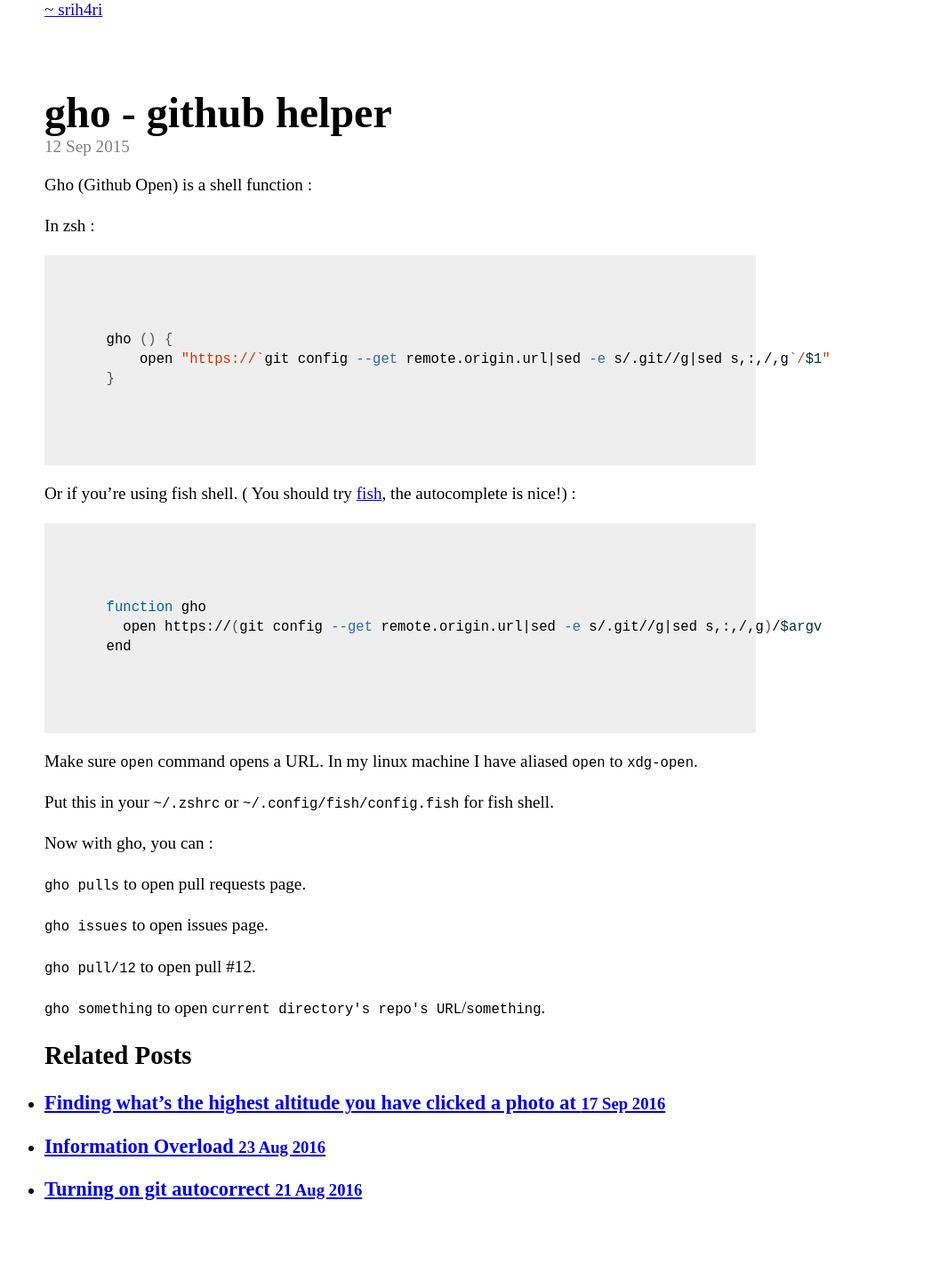
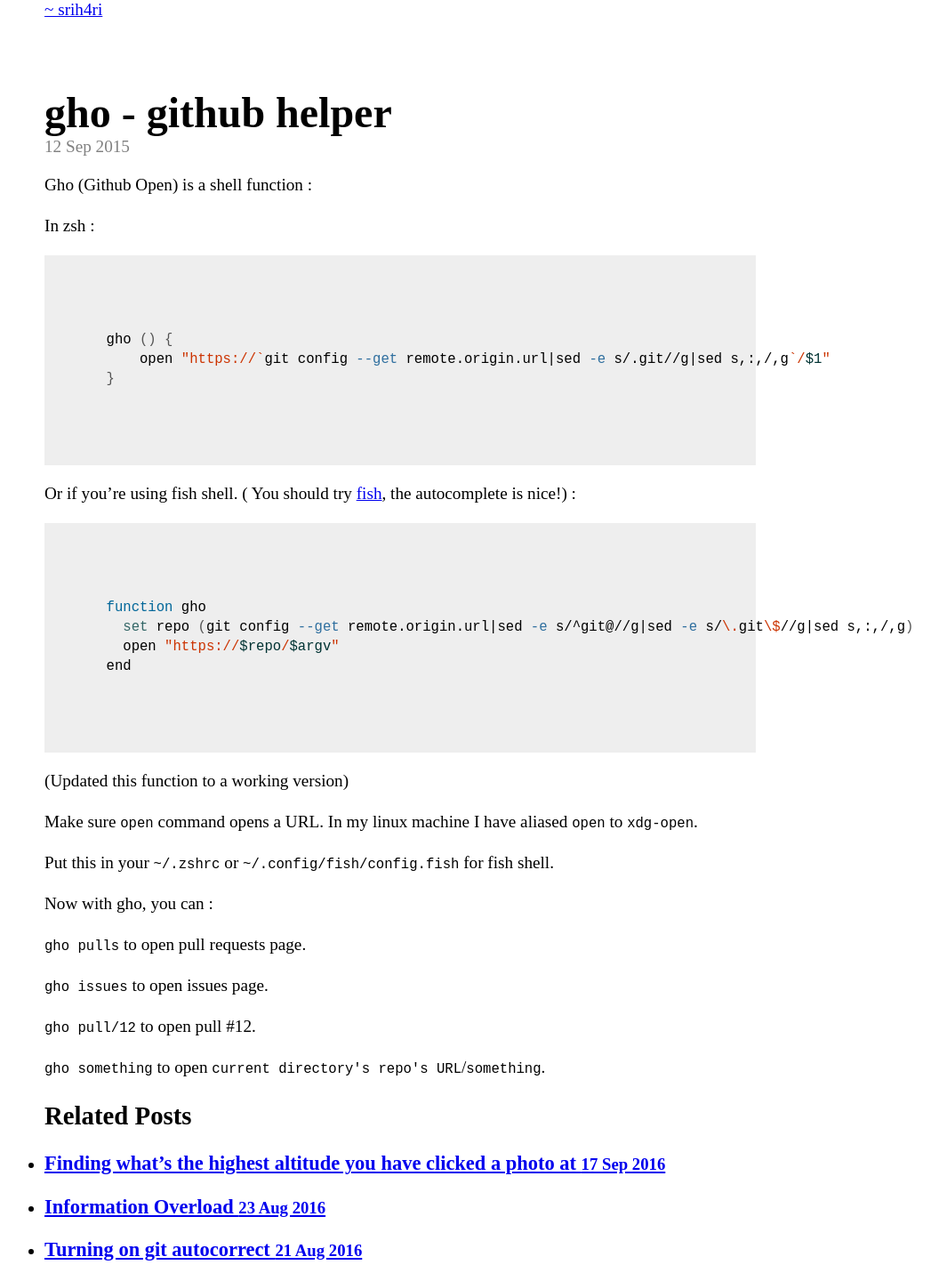
Before and after one commit to srih4ri/srih4ri.github.com, a Jekyll site: the page built from _posts/2015-09-12-gho-github-helper.markdown, in a window 1280 px wide. Shown: the whole page at 89% size, without its empty margins (190-1246 px from the left). Built offline with Jekyll 4.4.1, drawn with Linux system fonts in a browser that asks for light colours; comment, search, counter and statistics services are not loaded; before the commit the page ends 1373 px from its top, so only the background shows below that.

Commit message:
Update 2015-09-12-gho-github-helper.markdown

````diff
--- a/_posts/2015-09-12-gho-github-helper.markdown
+++ b/_posts/2015-09-12-gho-github-helper.markdown
@@ -20,9 +20,11 @@
 
 ```bash
 function gho
-  open https://(git config --get remote.origin.url|sed -e s/.git//g|sed s,:,/,g)/$argv
+  set repo (git config --get remote.origin.url|sed -e s/^git@//g|sed -e s/\.git\$//g|sed s,:,/,g)
+  open "https://$repo/$argv"
 end
 ```
+(Updated this function to a working version)
 
 Make sure `open` command opens a URL. In my linux machine I have aliased `open` to `xdg-open`.
 
````
